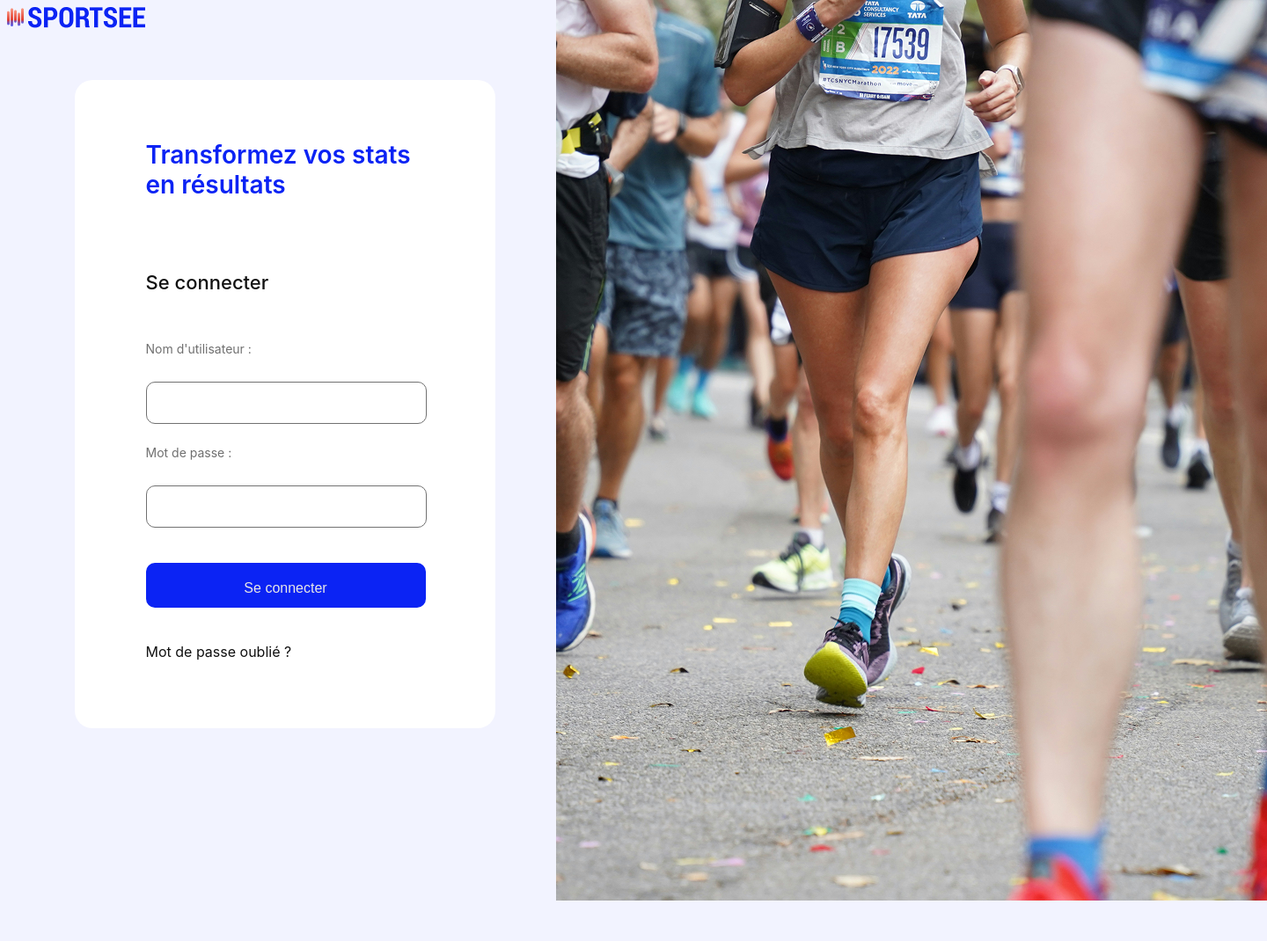
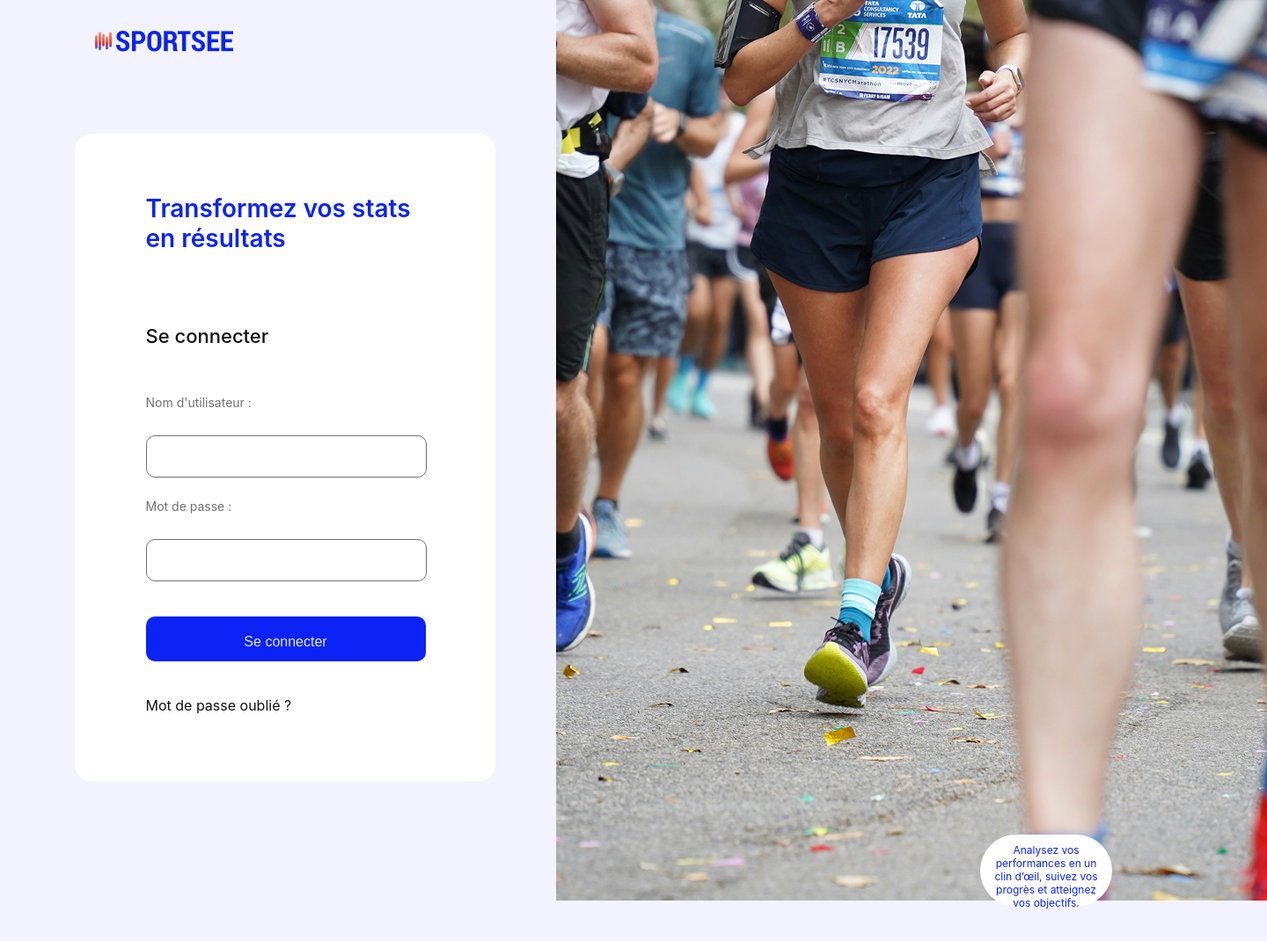
Before and after one commit to AlexCh79/Sportsee, a React (Vite) app: page / in a window 1280 px wide. Shown: the top 1070 px of the page at 88% size, 1440 px wide, since content can reach past the window. Built offline with nearby package versions, Linux system fonts and the light colour scheme.

Commit message:
Mise en page Header et Footer

```diff
--- /dev/null
+++ b/src/components/Footer/footer.css
@@ -0,0 +1,22 @@
+footer {
+    display: flex;
+    flex-direction: row;
+    justify-content: space-between;
+    background-color: #FFFFFF;
+    max-height: 40.66px;
+    max-width: 100%;
+    width: 1440px;
+    height: 40.66px;
+    padding: 10px 100px;
+    vertical-align: middle;
+}
+
+.left-footer {
+    display: flex;
+    gap: 9px;
+}
+
+.right-footer {
+    display: flex;
+    gap: 16px;
+}
--- /dev/null
+++ b/src/components/Footer/index.jsx
@@ -0,0 +1,19 @@
+import './footer.css'
+
+function Footer() {
+    return (
+        <footer>
+            <div className="left-footer">
+                <span>&copy; Sportsee</span>
+                <span>Tous droits réservés</span>
+            </div>
+            <div className="right-footer">
+                <span>Conditions générales</span>
+                <span>Contact</span>
+                <img src="/favicon.png" alt="" className="icon" />
+            </div>
+        </footer>
+    );
+}
+
+export default Footer
--- /dev/null
+++ b/src/components/Header/header.css
@@ -0,0 +1,28 @@
+header {
+    margin: 35px 100px;
+    display: flex;
+    flex-direction: row;
+    justify-content: space-between;
+    font-size: 14px;
+}
+
+.nav-bar {
+    display: flex;
+    flex-direction: row;
+    background-color: #FFFFFFE5;
+    border: none;
+    border-radius: 40px;
+    padding: 16px 48px;
+}
+
+.left-nav-bar {
+    display: flex;
+    gap: 40px;
+    border-right: 0.5px solid #0B23F4;
+    padding-right: 40px;
+}
+
+.right-nav-bar {
+    color: #0B23F4;
+    padding-left: 40px;
+}
--- a/src/components/Header/index.jsx
+++ b/src/components/Header/index.jsx
@@ -1,4 +1,5 @@
 import { NavLink } from "react-router-dom";
+import './header.css'
 
 function Header () {
     return (
--- a/src/components/Layout/index.jsx
+++ b/src/components/Layout/index.jsx
@@ -1,11 +1,13 @@
 import { Outlet } from "react-router-dom";
 import Header from "../Header";
+import Footer from "../Footer";
 
 function Layout() {
     return (
         <>
             <Header />
             <Outlet />
+            <Footer />
         </>
     );
 }
--- a/src/index.css
+++ b/src/index.css
@@ -35,3 +35,11 @@ h4 {
 button:hover {
   cursor: pointer;
 }
+
+.icon {
+  width: fit-content;
+  max-width: 19px;
+  height: fit-content;
+  max-height: 20.66px;
+  padding: 5px;
+}
--- a/src/pages/Login/index.jsx
+++ b/src/pages/Login/index.jsx
@@ -19,6 +19,7 @@ function Login() {
             </div>
             <div className="background-container">
                 <img src="/background_picture.png" alt="" />
+                <p className='float'>Analysez vos performances en un clin d’œil, suivez vos progrès et atteignez vos objectifs.</p>
             </div>
         </div>
     )
--- a/src/pages/Login/login.css
+++ b/src/pages/Login/login.css
@@ -17,13 +17,14 @@
 }
 
 .background-container img {
-    position: fixed;
+    position: absolute;
     object-fit: fill;
     left: 632px;
     width: 808px;
     height: 1024px;
     top: 0;
     margin: 0;
+    z-index: 1;
 }
 
 .form-container {
@@ -69,6 +70,9 @@ input {
     margin-top: 0;
     color: #111111;
     font-size: 14px;
+    &:focus {
+        outline: 0.5px solid #0B23F4;
+    }
 }
 
 button {
@@ -94,3 +98,26 @@ button {
 .nav-bar {
     display: none;
 }
+
+.float {
+    background-color: #FFFFFF;
+    font-size: 12px;
+    color: #0B23F4;
+    position: absolute;
+    width: fit-content;
+    max-width: 288px;
+    height: fit-content;
+    max-height: 62px;
+    padding: 10px;
+    border: none;
+    border-radius: 50px;
+    top: 933px;
+    left: 1098px;
+    z-index: 3;
+    margin: 16px;
+    text-align: center;
+}
+
+footer {
+    display: none;
+}
```
